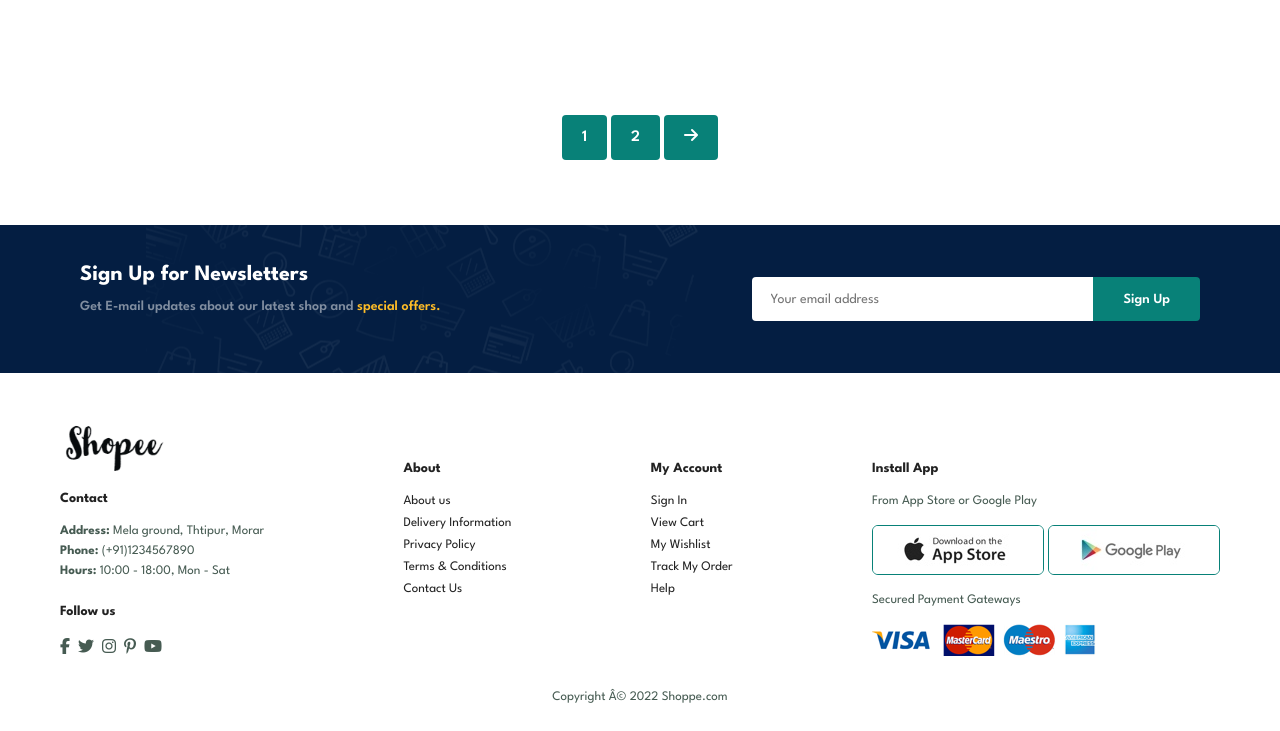
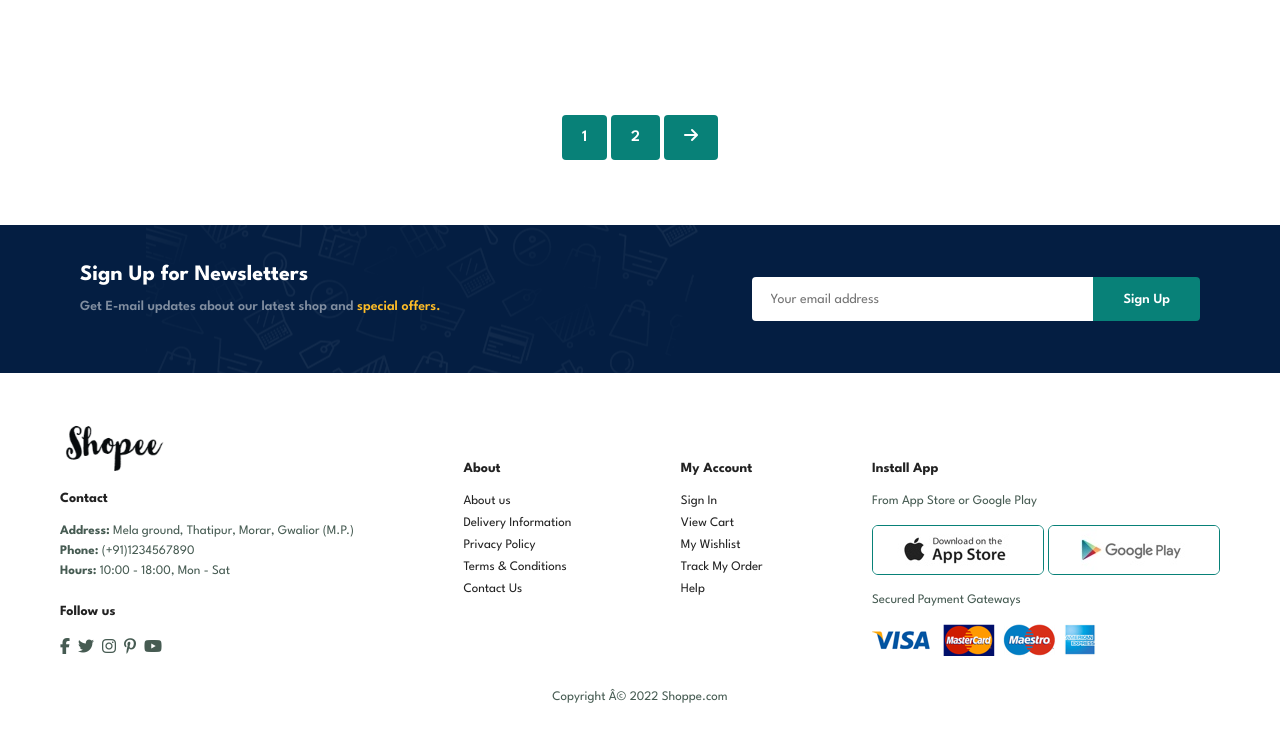
Before and after one commit to piyush9926/shopee.github.io, a plain HTML site: page blog.html in a window 1280 px wide. Shown: the part 2696-3427 px from the top of the page. Drawn offline with Linux system fonts and the light colour scheme.

Commit message:
Update blog.html

```diff
--- a/blog.html
+++ b/blog.html
@@ -137,7 +137,7 @@
         <div class="col">
             <img class="logo" src="img/logo.png" alt="">
             <h4>Contact</h4>
-            <p><strong>Address: </strong> Mela ground, Thtipur, Morar </p>
+            <p><strong>Address: </strong> Mela ground, Thatipur, Morar, Gwalior (M.P.) </p>
             <p><strong>Phone:</strong> (+91)1234567890</p>
             <p><strong>Hours:</strong> 10:00 - 18:00, Mon - Sat</p>
             <div class="follow">
```
